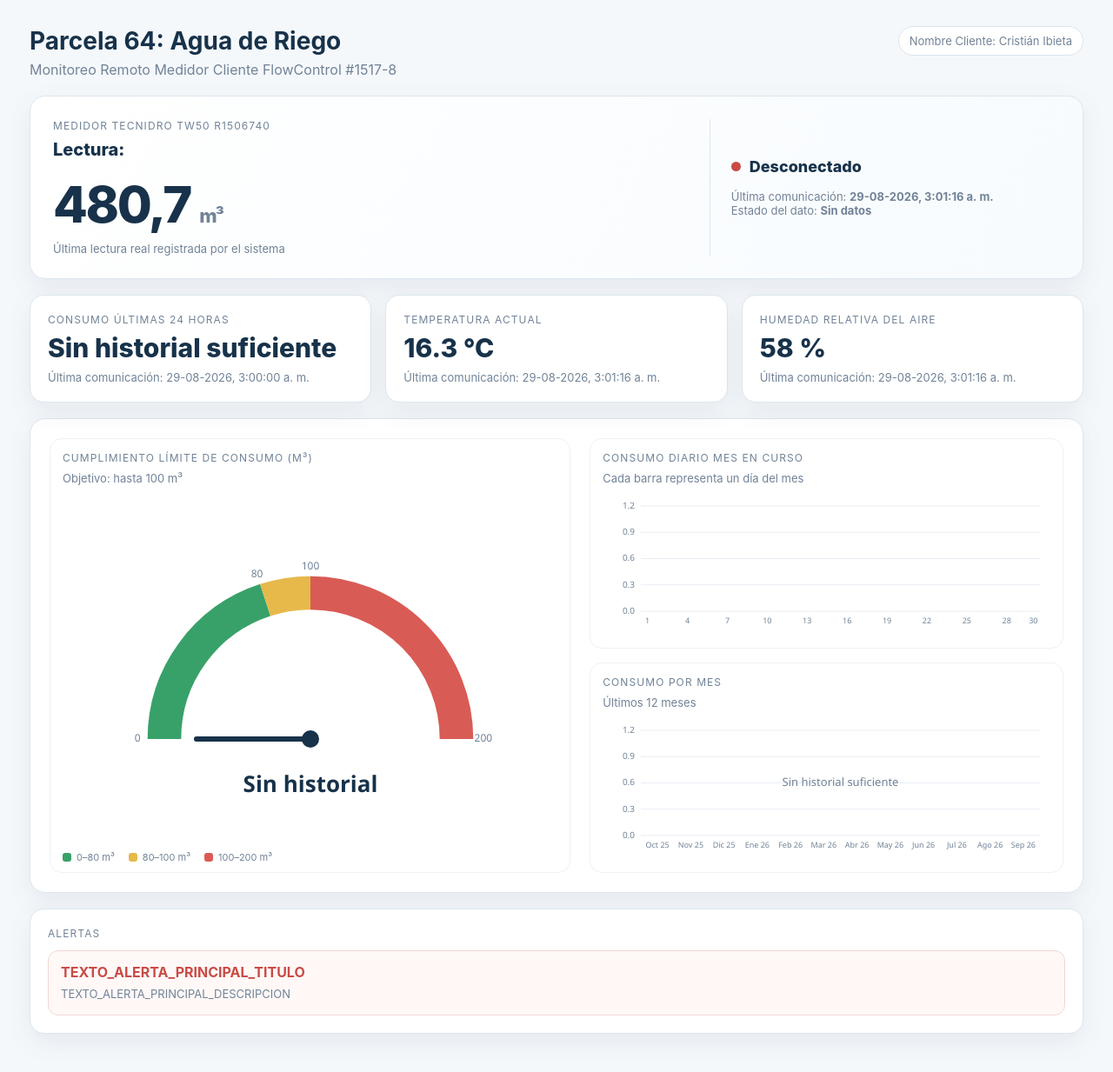
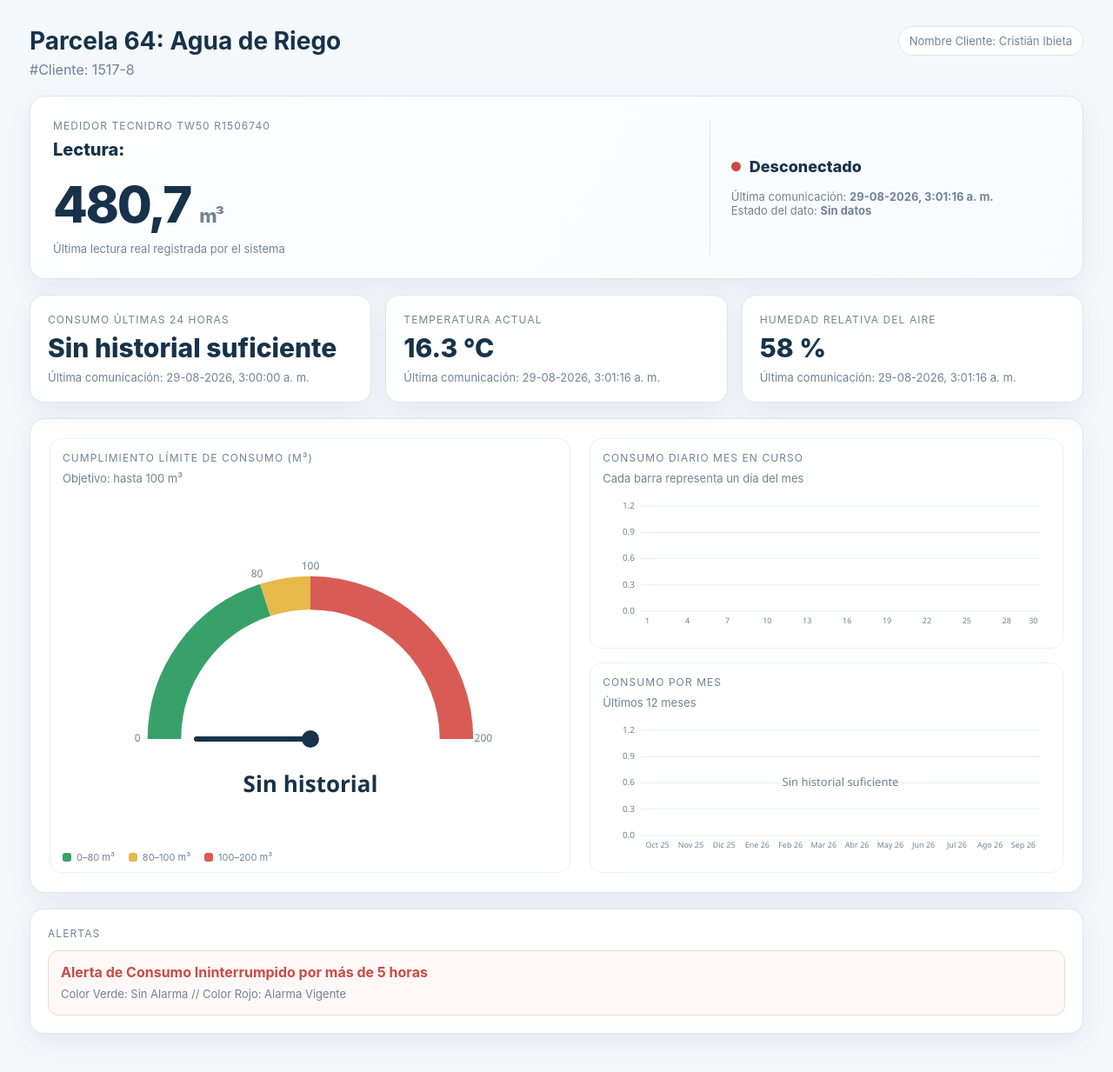
Before and after one commit to cibrics/medidor-online, a Flask app: page / in a window 1280 px wide. Shown: the part 74-1307 px from the top of the page at 87% size. Run offline with Flask 3, Linux system fonts and the light colour scheme; the visitor is signed in with stand-in values (Sample User, id 1); data comes from the database, SQL or seed files in the repository.

Commit message:
Update index.html

```diff
--- a/templates/index.html
+++ b/templates/index.html
@@ -868,7 +868,7 @@
         </h1>
 
         <p>
-           Monitoreo Remoto Medidor Cliente FlowControl #1517-8
+          #Cliente: 1517-8
         </p>
 
       </div>
@@ -1286,14 +1286,14 @@
 
         <b>
 
-          TEXTO_ALERTA_PRINCIPAL_TITULO
+          Alerta de Consumo Ininterrumpido por más de 5 horas
 
         </b>
 
 
         <p>
 
-          TEXTO_ALERTA_PRINCIPAL_DESCRIPCION
+         Color Verde: Sin Alarma // Color Rojo: Alarma Vigente
 
         </p>
 
```
